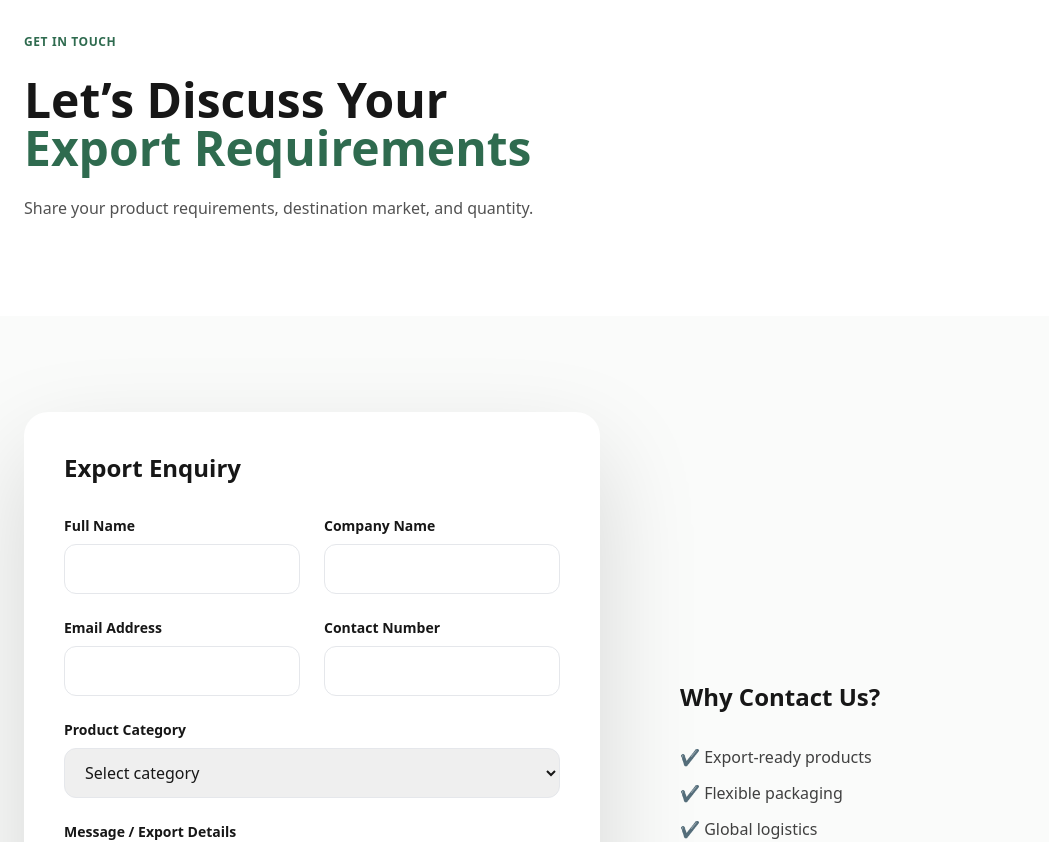
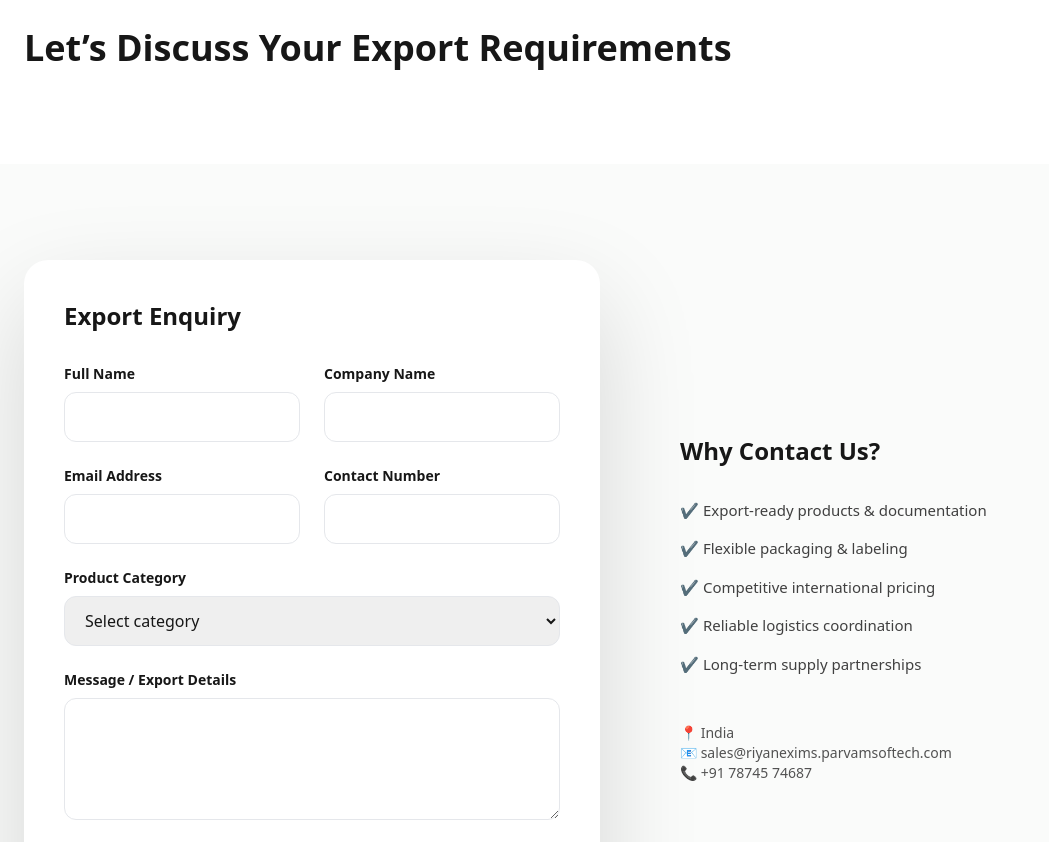
Before and after one commit to pinank21b/riyan-exports-website, a Next.js app: page /contact in a window 1280 px wide. Shown: the part 180-1022 px from the top of the page, without its empty margins (0-1049 px from the left). Built offline with nearby package versions, Linux system fonts and the light colour scheme.

Commit message:
Add sitemap

```diff
--- a/app/contact/ContactClient.tsx
+++ b/app/contact/ContactClient.tsx
@@ -1,20 +1,20 @@
 "use client";
 
-import { motion } from "framer-motion";
+import { motion, AnimatePresence } from "framer-motion";
 import Head from "next/head";
 import { useState } from "react";
+import { useRouter } from "next/navigation";
 
 /* =========================================================
-   CONTACT PAGE – PREMIUM VERSION
+   CONTACT PAGE – PREMIUM VERSION (FIXED)
 ========================================================= */
 
 export default function ContactPage() {
-  const [status, setStatus] = useState<"idle" | "success" | "error">("idle");
+  const router = useRouter();
+  const [showSuccess, setShowSuccess] = useState(false);
 
   async function handleSubmit(e: React.FormEvent<HTMLFormElement>) {
     e.preventDefault();
-    setStatus("idle");
-
     const form = e.currentTarget;
     const data = new FormData(form);
 
@@ -27,89 +27,85 @@ export default function ContactPage() {
 
       if (res.ok) {
         form.reset();
-        setStatus("success");
-      } else {
-        setStatus("error");
+        setShowSuccess(true);
+
+        setTimeout(() => {
+          router.push("/");
+        }, 3000);
       }
-    } catch {
-      setStatus("error");
+    } catch (err) {
+      alert("Something went wrong. Please try again.");
     }
   }
 
   return (
-    <main className="bg-white overflow-hidden">
+    <main className="bg-white overflow-hidden relative">
+
       <Head>
         <title>Contact Us | Food Export Enquiry | Riyan Foods & Spices LLP</title>
+      </Head>
 
-        <meta
-          name="description"
-          content="Contact Riyan Foods & Spices LLP for food export enquiries. Based in Bhavnagar, Gujarat, India, we serve Middle East and global markets."
-        />
-
-        <meta
-          name="keywords"
-          content="contact food exporter india, export enquiry gujarat, merchant exporter contact india"
-        />
-
-        <meta name="robots" content="index, follow" />
-        <link
-          rel="canonical"
-          href="https://www.riyanexim.parvamsoftech.com/contact"
-        />
-      </Head>
+      {/* =====================================================
+         SUCCESS POPUP
+      ===================================================== */}
+      <AnimatePresence>
+        {showSuccess && (
+          <motion.div
+            className="fixed inset-0 z-50 flex items-center justify-center bg-black/40 backdrop-blur-sm"
+            initial={{ opacity: 0 }}
+            animate={{ opacity: 1 }}
+            exit={{ opacity: 0 }}
+          >
+            <motion.div
+              initial={{ scale: 0.7, y: 40 }}
+              animate={{ scale: 1, y: 0 }}
+              exit={{ scale: 0.8 }}
+              transition={{ type: "spring", stiffness: 260, damping: 18 }}
+              className="bg-white rounded-3xl px-10 py-12 text-center shadow-[0_40px_120px_rgba(0,0,0,0.35)] max-w-md"
+            >
+              <div className="text-4xl mb-4">✅</div>
+              <h3 className="text-2xl font-semibold text-neutral-900">
+                Enquiry Submitted
+              </h3>
+              <p className="mt-4 text-sm text-neutral-600">
+                Thank you for contacting <b>Riyan Foods & Spices LLP</b>.<br />
+                Our export team will reach out shortly.
+              </p>
+              <p className="mt-6 text-xs text-neutral-400">
+                Redirecting to home page…
+              </p>
+            </motion.div>
+          </motion.div>
+        )}
+      </AnimatePresence>
 
       {/* =====================================================
          HERO
       ===================================================== */}
       <section className="relative">
         <ContactHeroGraphics />
-
         <div className="relative mx-auto max-w-7xl px-6 pt-32 pb-24">
-          <motion.div
-            initial={{ opacity: 0, y: 60 }}
-            animate={{ opacity: 1, y: 0 }}
-            transition={{ duration: 1.1 }}
-            className="max-w-3xl"
-          >
-            <span className="text-xs font-semibold tracking-wider text-brand-main uppercase">
-              Get in Touch
-            </span>
-
-            <h1 className="mt-6 text-3xl sm:text-5xl font-semibold text-neutral-900">
-              Let’s Discuss Your
-              <span className="block text-brand-main">
-                Export Requirements
-              </span>
-            </h1>
-
-            <p className="mt-6 text-neutral-600">
-              Share your product requirements, destination market, and quantity.
-            </p>
-          </motion.div>
+          <h1 className="text-4xl font-semibold">Let’s Discuss Your Export Requirements</h1>
         </div>
       </section>
 
       {/* =====================================================
-         FORM
+         FORM + RIGHT CONTEXT (UNCHANGED)
       ===================================================== */}
       <section className="relative bg-[#fafbfa]">
         <div className="mx-auto max-w-7xl px-6 py-24 grid grid-cols-1 lg:grid-cols-2 gap-20">
+
+          {/* FORM */}
           <motion.form
             onSubmit={handleSubmit}
-            initial={{ opacity: 0, y: 40 }}
-            whileInView={{ opacity: 1, y: 0 }}
-            viewport={{ once: true }}
-            transition={{ duration: 1 }}
             className="bg-white rounded-3xl p-10 shadow-[0_40px_100px_rgba(0,0,0,0.15)]"
           >
-            <h2 className="text-2xl font-semibold mb-2">
-              Export Enquiry
-            </h2>
+            <h2 className="text-2xl font-semibold mb-8">Export Enquiry</h2>
 
-            <div className="grid sm:grid-cols-2 gap-6 mt-8">
+            <div className="grid sm:grid-cols-2 gap-6">
               <Input label="Full Name" name="name" required />
               <Input label="Company Name" name="company" />
-              <Input label="Email Address" name="email" type="email" required />
+              <Input label="Email Address" type="email" name="email" required />
               <Input label="Contact Number" name="phone" />
             </div>
 
@@ -117,10 +113,7 @@ export default function ContactPage() {
               <label className="block text-sm font-semibold mb-2">
                 Product Category
               </label>
-              <select
-                name="category"
-                className="w-full rounded-xl border px-4 py-3"
-              >
+              <select name="category" className="w-full rounded-xl border px-4 py-3">
                 <option>Select category</option>
                 <option>Spices</option>
                 <option>Rice & Grains</option>
@@ -144,33 +137,35 @@ export default function ContactPage() {
 
             <motion.button
               type="submit"
+              whileHover={{ scale: 1.05, y: -2 }}
+              whileTap={{ scale: 0.95 }}
               className="mt-10 px-10 py-4 text-sm font-semibold text-white bg-brand-main rounded-full"
             >
               Submit Export Enquiry →
             </motion.button>
-
-            {status === "success" && (
-              <p className="mt-4 text-sm text-green-600">
-                ✅ Thank you! Your enquiry has been sent successfully.
-              </p>
-            )}
-
-            {status === "error" && (
-              <p className="mt-4 text-sm text-red-600">
-                ❌ Something went wrong. Please try again later.
-              </p>
-            )}
           </motion.form>
 
-          {/* Context (unchanged) */}
-          <div className="flex flex-col justify-center">
-            <h3 className="text-2xl font-semibold">Why Contact Us?</h3>
-            <ul className="mt-8 space-y-3 text-neutral-700">
-              <li>✔ Export-ready products</li>
-              <li>✔ Flexible packaging</li>
-              <li>✔ Global logistics</li>
+          {/* RIGHT SIDE – 100% SAME CONTENT */}
+          <motion.div className="flex flex-col justify-center">
+            <h3 className="text-2xl font-semibold text-neutral-900">
+              Why Contact Us?
+            </h3>
+
+            <ul className="mt-8 space-y-4 text-[15px] text-neutral-700">
+              <li>✔ Export-ready products & documentation</li>
+              <li>✔ Flexible packaging & labeling</li>
+              <li>✔ Competitive international pricing</li>
+              <li>✔ Reliable logistics coordination</li>
+              <li>✔ Long-term supply partnerships</li>
             </ul>
-          </div>
+
+            <div className="mt-12 text-sm text-neutral-600">
+              📍 India <br />
+              📧 sales@riyanexims.parvamsoftech.com <br />
+              📞 +91 78745 74687
+            </div>
+          </motion.div>
+
         </div>
       </section>
     </main>
@@ -181,29 +176,20 @@ export default function ContactPage() {
    INPUT
 ========================================================= */
 
-function Input({
-  label,
-  name,
-  type = "text",
-  required = false,
-}: any) {
+function Input({ label, ...props }: any) {
   return (
     <div>
-      <label className="block text-sm font-semibold mb-2">
-        {label}
-      </label>
+      <label className="block text-sm font-semibold mb-2">{label}</label>
       <input
-        type={type}
-        name={name}
-        required={required}
-        className="w-full rounded-xl border px-4 py-3"
+        {...props}
+        className="w-full rounded-xl border px-4 py-3 transition focus:border-brand-main"
       />
     </div>
   );
 }
 
 /* =========================================================
-   GRAPHICS
+   GRAPHICS (UNCHANGED)
 ========================================================= */
 
 function ContactHeroGraphics() {
```
